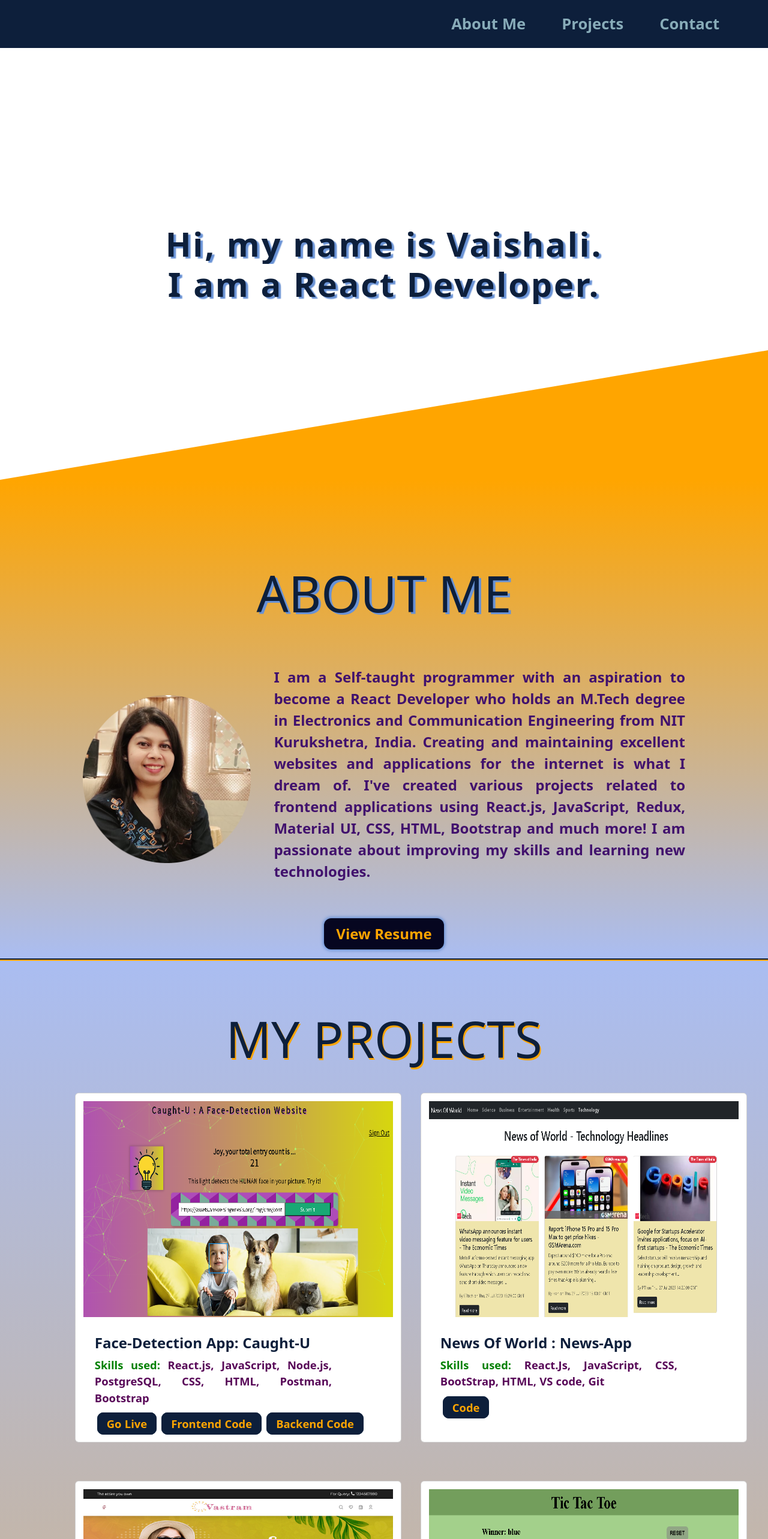
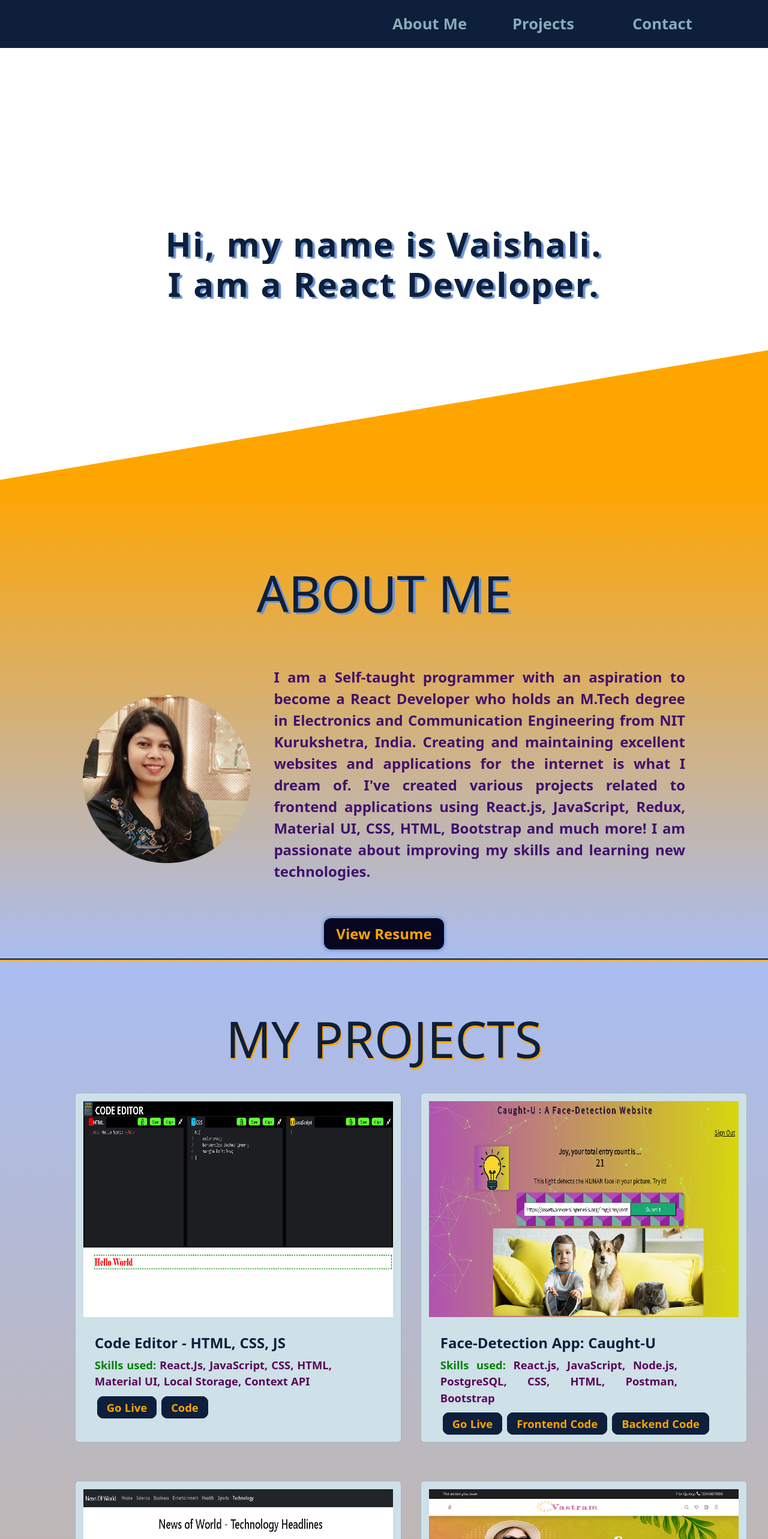
Before and after one commit to vaishali4244/portfolio, a React (Create React App) app: page / in a window 1280 px wide. Shown: the top 2566 px of the page at 60% size. Built offline with nearby package versions, Linux system fonts and the light colour scheme.

Commit message:
project added

```diff
--- a/src/components/Footer/Footer.css
+++ b/src/components/Footer/Footer.css
@@ -85,6 +85,7 @@
   text-decoration: none;
   text-align: center;
   line-height: 200px;
+  margin-top: 10px;
 }
 
 .upArrow:hover{
--- a/src/components/Navigation/Navigation.css
+++ b/src/components/Navigation/Navigation.css
@@ -21,14 +21,18 @@ li {
 
 .nav {
     font-size: 1.6em;
-    padding: 0px 30px;
+    width: 180px;
+    padding: 0px 15px;
+    margin: 2px 10px;
     color: rgb(136, 172, 185);
     text-decoration: none;
     font-weight: bold;
+    cursor: pointer;
 }
 
 .nav:hover {
     color: orange;
+    letter-spacing: 3px;
 }
 
 @media only screen and (max-width:800px) {
--- a/src/components/Projects/Project.css
+++ b/src/components/Projects/Project.css
@@ -40,6 +40,7 @@
 
 .card {
   width: 34rem;
+  background: #cee0e8;
 }
 
 .card-font3 {
@@ -61,7 +62,8 @@
 }
 
 .anim:hover {
-  transform: scale(1.13);
+  transform: scale(1.25);
+  z-index: 100;
 }
 
 .fashion {
--- a/src/components/Projects/Project.js
+++ b/src/components/Projects/Project.js
@@ -1,5 +1,6 @@
 import React from "react";
 import "./Project.css";
+const editor = require("../../assets/codeEditor.PNG");
 const tictac = require("../../assets/tictac.png");
 const kittyTalk = require("../../assets/kittyTalk.png");
 
@@ -8,6 +9,16 @@ const Project = () => {
     <div className="container3">
       <h2 className="heading3">MY PROJECTS </h2>
       <div className="content3">
+      <div className="card box3" >
+          <img src={editor} className="anim" alt="code editor preview" />
+          <div className="card-body ">
+            <h4 className="card-font3">Code Editor - HTML, CSS, JS</h4>
+            <p >Skills used: <span>React.Js, JavaScript, CSS, HTML, Material UI, Local Storage, Context API </span></p>
+            <a href="https://codechecker.netlify.app/" className="button3  " target="_blank" rel="noreferrer">Go Live</a>
+            <a href="https://github.com/vaishali4244/code-editor" className="button3" target="_blank" rel="noreferrer">Code</a>
+          </div>
+        </div>
+
         <div className=" card box3" >
           <img src={require("../../assets/face-detector.png")} className="anim" alt="face detection preview" />
           <div className="card-body  ">
@@ -20,7 +31,7 @@ const Project = () => {
         </div>
 
         <div className="card box3" >
-          <img src={require("../../assets/news.png")} className="anim" alt="..." />
+          <img src={require("../../assets/news.png")} className="anim" alt="News Bulletin App preview" />
           <div className="card-body ">
             <h4 className="card-font3">News Of World : News-App</h4>
             <p >Skills used: <span>React.Js, JavaScript, CSS, BootStrap, HTML, VS code, Git </span></p>
@@ -37,8 +48,9 @@ const Project = () => {
             <a href="https://github.com/vaishali4244/fashion_store_vastram" className="button3 " target="_blank" rel="noreferrer">Code</a>
           </div>
         </div>
+
         <div className="card box3" >
-          <img src={tictac} className="anim" alt="kittyTalk website preview" />
+          <img src={tictac} className="anim" alt="tictactoe website preview" />
           <div className="card-body ">
             <h4 className="card-font3">Tic-Tac-Toe (React)</h4>
             <p >Skills used: <span>React.js, JavaScript, Redux, CSS, HTML, Local Storage, Git </span></p>
@@ -46,6 +58,7 @@ const Project = () => {
             <a href="https://github.com/vaishali4244/react-tictactoe" className="button3" target="_blank" rel="noreferrer">Code</a>
           </div>
         </div>
+
         <div className="card box3" >
           <img src={kittyTalk} className="anim" alt="kittyTalk website preview" />
           <div className="card-body ">
@@ -64,6 +77,7 @@ const Project = () => {
             <a href="https://github.com/vaishali4244/cake-shop-website" className="button3" target="_blank" rel="noreferrer">Code</a>
           </div>
         </div>
+
         <div className="card  box3" >
           <img src={require("../../assets/foodHunt.png")} className="anim" alt="Food Hunt Game" />
           <div className="card-body ">
@@ -73,8 +87,7 @@ const Project = () => {
             <a href="https://github.com/vaishali4244/food_hunt" className="button3" target="_blank" rel="noreferrer">Code</a>
           </div>
         </div>
-
-        {/* <div className="card box3" >
+ <div className="card box3" >
           <img src={require("../../assets/Rlogin.png")} className="anim" alt="..." />
           <div className="card-body ">
             <h4 className="card-font3">Responsive Login</h4>
@@ -82,7 +95,7 @@ const Project = () => {
             <a href="https://vaishali4244.github.io/Responsive-Login/" className="button3" target="_blank" rel="noreferrer">Go Live</a>
             <a href="https://github.com/vaishali4244/Responsive-Login" className="button3" target="_blank" rel="noreferrer">Code</a>
           </div>
-        </div> */}
+        </div>
 
         <div className="card  box3" >
           <img src={require("../../assets/ttt.png")} className="anim" alt="ticTacToe Game" />
--- a/src/index.css
+++ b/src/index.css
@@ -3,6 +3,7 @@ body {
   padding: 0;
   height: 100vh;
   width: 100%;
+  scroll-behavior: smooth;
  }
 
 code {
```
Also changed, not shown: src/assets/codeEditor.PNG (added).
